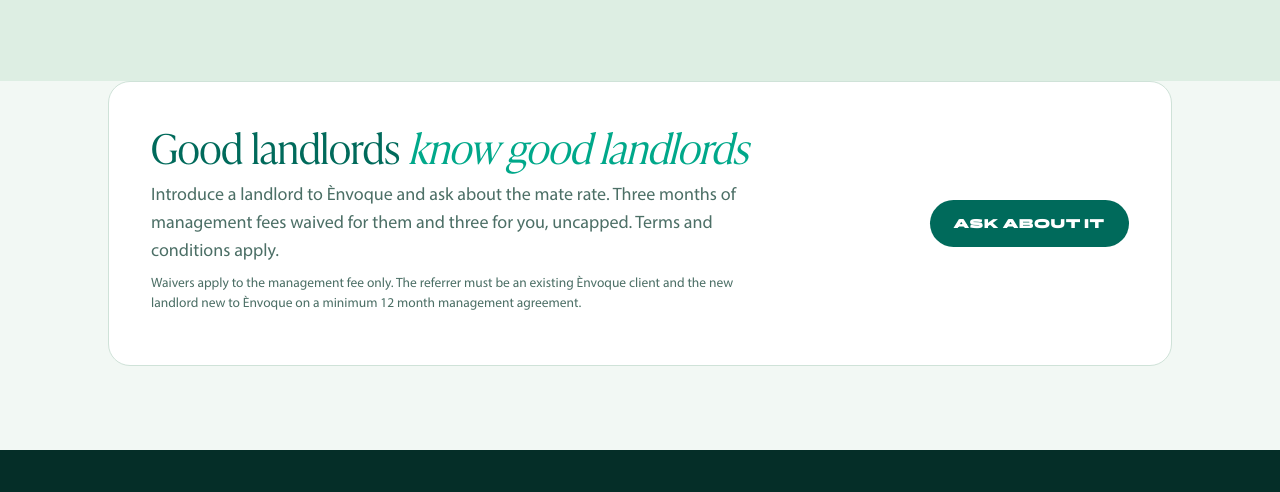
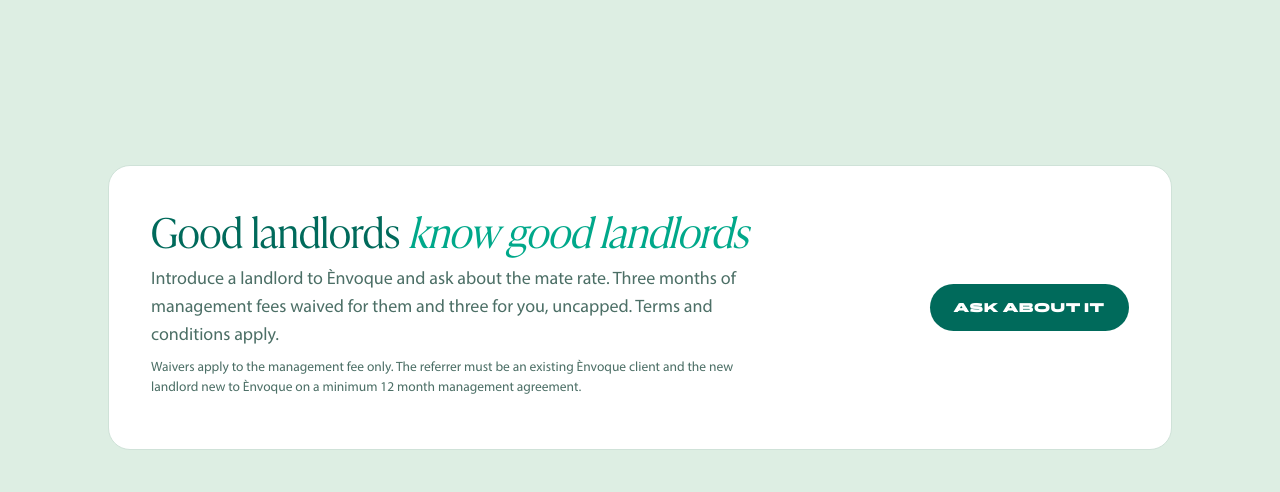
Before and after one commit to Envoque32/envoque-pm, a plain HTML site: page index.html in a window 1280 px wide. Shown: the part 2574-3066 px from the top of the page. Drawn offline with Linux system fonts and the light colour scheme.

Commit message:
Centre the Good landlords block on a Mint band

```diff
--- a/index.html
+++ b/index.html
@@ -88,6 +88,7 @@ h2.sec{font:300 clamp(32px,3.6vw,48px)/1.1 IvyPresto,Georgia,serif;margin-bottom
 .bigarch img{width:100%;height:100%;object-fit:cover;display:block}
 .people h2.sec{margin-bottom:18px}
 .people p{color:var(--text);margin-bottom:14px;max-width:560px}
+.matesec{background:var(--mint);padding:84px 0}
 .mate{background:var(--deep);color:#fff;border-radius:22px;padding:42px;display:grid;grid-template-columns:1fr auto;gap:28px;align-items:center}
 .mate h2{font:300 clamp(30px,3.2vw,42px)/1.12 IvyPresto,Georgia,serif;margin-bottom:12px}
 .mate h2 em{font-style:italic;color:var(--mint)}
@@ -105,7 +106,7 @@ footer img{height:28px;margin-bottom:18px;display:block}
 footer p{max-width:880px;margin-bottom:10px}
 footer a{color:var(--mint)}
 @media(max-width:520px){header{padding:16px 0}header .wrap{padding:0 18px}header .wrap>img{height:24px;max-width:58vw}.pill{padding:11px 16px;font-size:12px}}
-@media(max-width:860px){.hero .wrap,.three,.people .wrap,.mate{grid-template-columns:1fr}.row{grid-template-columns:1fr}section{padding:60px 0}.hero{padding:46px 0 60px}.phone{display:none}.heroimg{display:none}.people .wrap{gap:36px}.bigarch{max-width:320px}.mate{padding:30px}}
+@media(max-width:860px){.hero .wrap,.three,.people .wrap,.mate{grid-template-columns:1fr}.row{grid-template-columns:1fr}section{padding:60px 0}.matesec{padding:60px 0}.hero{padding:46px 0 60px}.phone{display:none}.heroimg{display:none}.people .wrap{gap:36px}.bigarch{max-width:320px}.mate{padding:30px}}
 </style>
 </head>
 <body data-c="">
@@ -247,7 +248,7 @@ footer a{color:var(--mint)}
   </div>
 </div></section>
 
-<section style="padding-top:0"><div class="wrap">
+<section class="matesec"><div class="wrap">
   <div class="mate" id="matebox">
     <div>
       <h2 id="m_h">Good landlords <em>know good landlords</em></h2>
```
